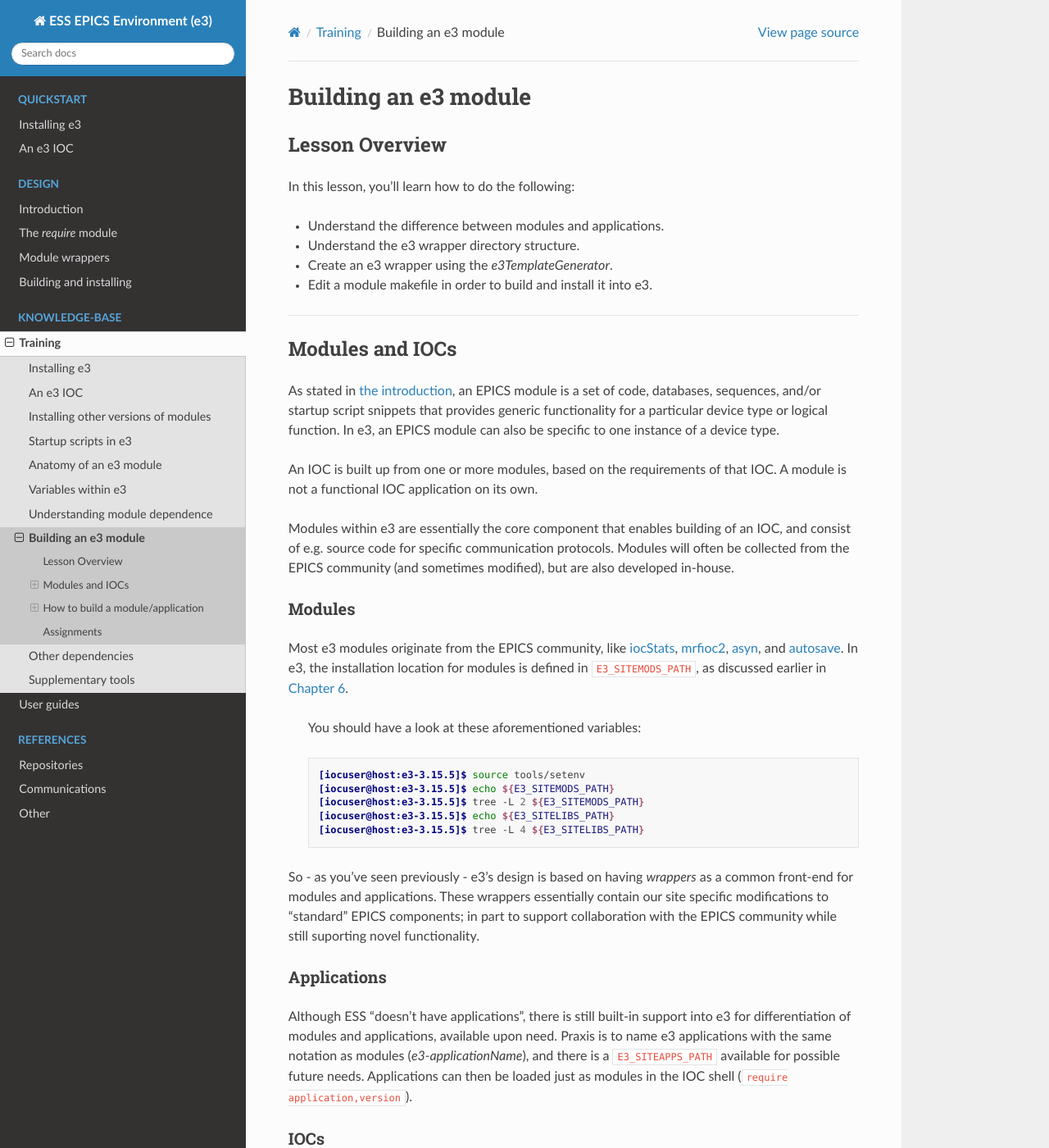
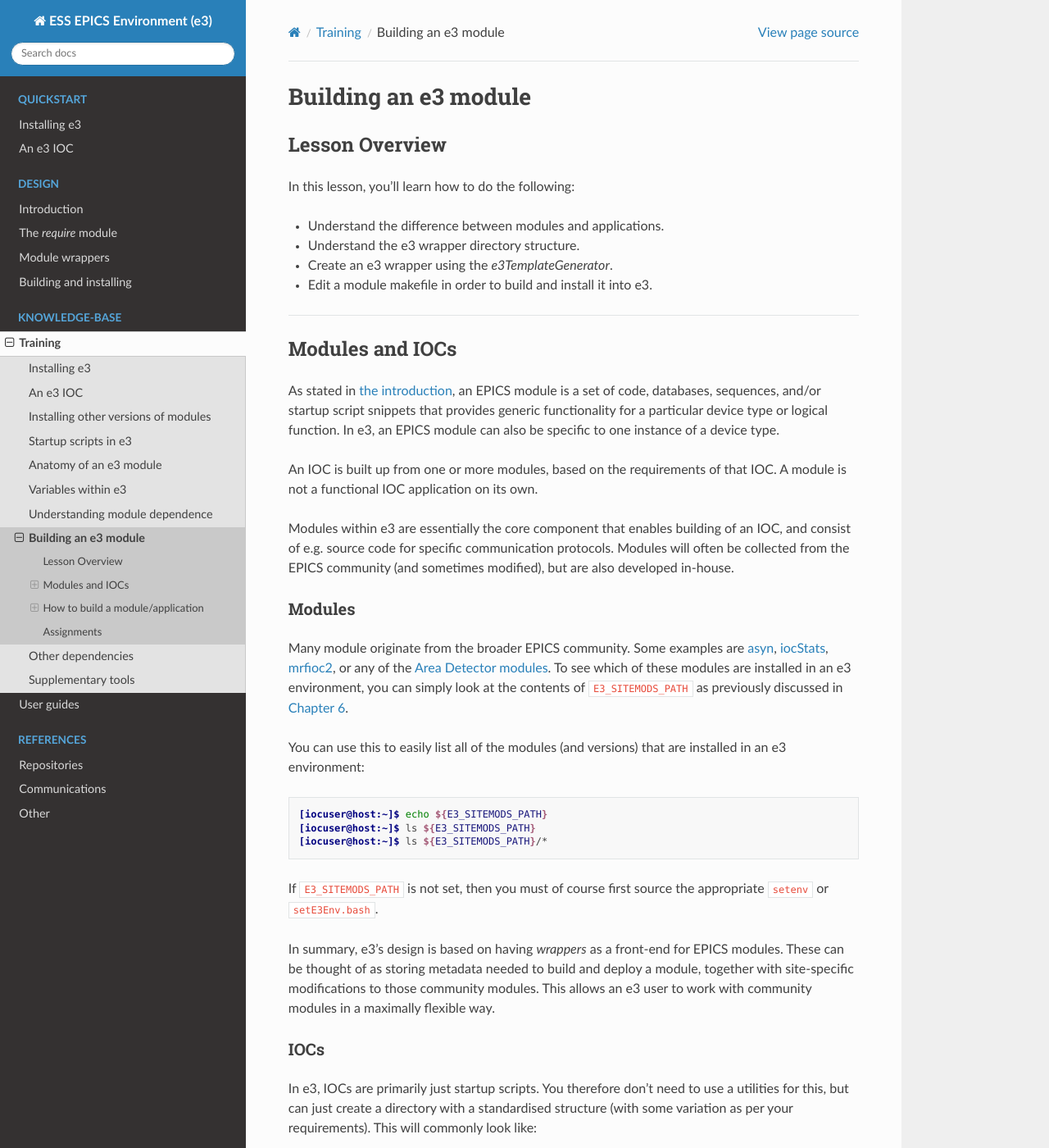
Before and after one commit to ttkorhonen/e3pages, a Sphinx documentation site: the page built from docs/kb/training/workbook/8_building_modules.md, in a window 1280 px wide and 1400 px high. Shown: the whole window at 82% size. Built offline with Sphinx 7.4.7 and the Read the Docs theme 2.0.0, drawn with Linux system fonts in a browser that asks for light colours.

Commit message:
Updated modules, removed section on "applications"

````diff
--- a/docs/kb/training/workbook/8_building_modules.md
+++ b/docs/kb/training/workbook/8_building_modules.md
@@ -25,23 +25,22 @@ in-house.
 
 ### Modules
 
-Most e3 modules originate from the EPICS community, like [iocStats](https://github.com/epics-modules/iocStats), [mrfioc2](https://github.com/epics-modules/mrfioc2), [asyn](https://github.com/epics-modules/asyn), and [autosave](https://github.com/epics-modules/autosave). In e3, the installation location for modules is defined in `E3_SITEMODS_PATH`, as discussed earlier in [Chapter 6](6_e3_vars.md).
+Many module originate from the broader EPICS community. Some examples are [asyn](https://github.com/epics-modules/asyn),
+[iocStats](https://github.com/epics-modules/iocStats), [mrfioc2](https://github.com/epics-modules/mrfioc2), or any of the
+[Area Detector modules](https://github.com/areaDetector). To see which of these modules are installed in an e3 environment, you can
+simply look at the contents of `E3_SITEMODS_PATH` as previously discussed in [Chapter 6](6_e3_vars.md).
 
-> You should have a look at these aforementioned variables:
->
-> ```console
-> [iocuser@host:e3-3.15.5]$ source tools/setenv
-> [iocuser@host:e3-3.15.5]$ echo ${E3_SITEMODS_PATH}
-> [iocuser@host:e3-3.15.5]$ tree -L 2 ${E3_SITEMODS_PATH}
-> [iocuser@host:e3-3.15.5]$ echo ${E3_SITELIBS_PATH}
-> [iocuser@host:e3-3.15.5]$ tree -L 4 ${E3_SITELIBS_PATH}
-> ```
+You can use this to easily list all of the modules (and versions) that are installed in an e3 environment:
+```console
+[iocuser@host:~]$ echo ${E3_SITEMODS_PATH}
+[iocuser@host:~]$ ls ${E3_SITEMODS_PATH}
+[iocuser@host:~]$ ls ${E3_SITEMODS_PATH}/*
+```
+If `E3_SITEMODS_PATH` is not set, then you must of course first source the appropriate `setenv` or `setE3Env.bash`.
 
-So - as you've seen previously - e3's design is based on having *wrappers* as a common front-end for modules and applications. These wrappers essentially contain our site specific modifications to "standard" EPICS components; in part to support collaboration with the EPICS community while still suporting novel functionality.
-
-### Applications
-
-Although ESS "doesn't have applications", there is still built-in support into e3 for differentiation of modules and applications, available upon need. Praxis is to name e3 applications with the same notation as modules (*e3-applicationName*), and there is a `E3_SITEAPPS_PATH` available for possible future needs. Applications can then be loaded just as modules in the IOC shell (`require application,version`).
+In summary, e3's design is based on having *wrappers* as a front-end for EPICS modules. These can be thought of as storing metadata needed
+to build and deploy a module, together with site-specific modifications to those community modules. This allows an e3 user to work with
+community modules in a maximally flexible way.
 
 ### IOCs
 
````
